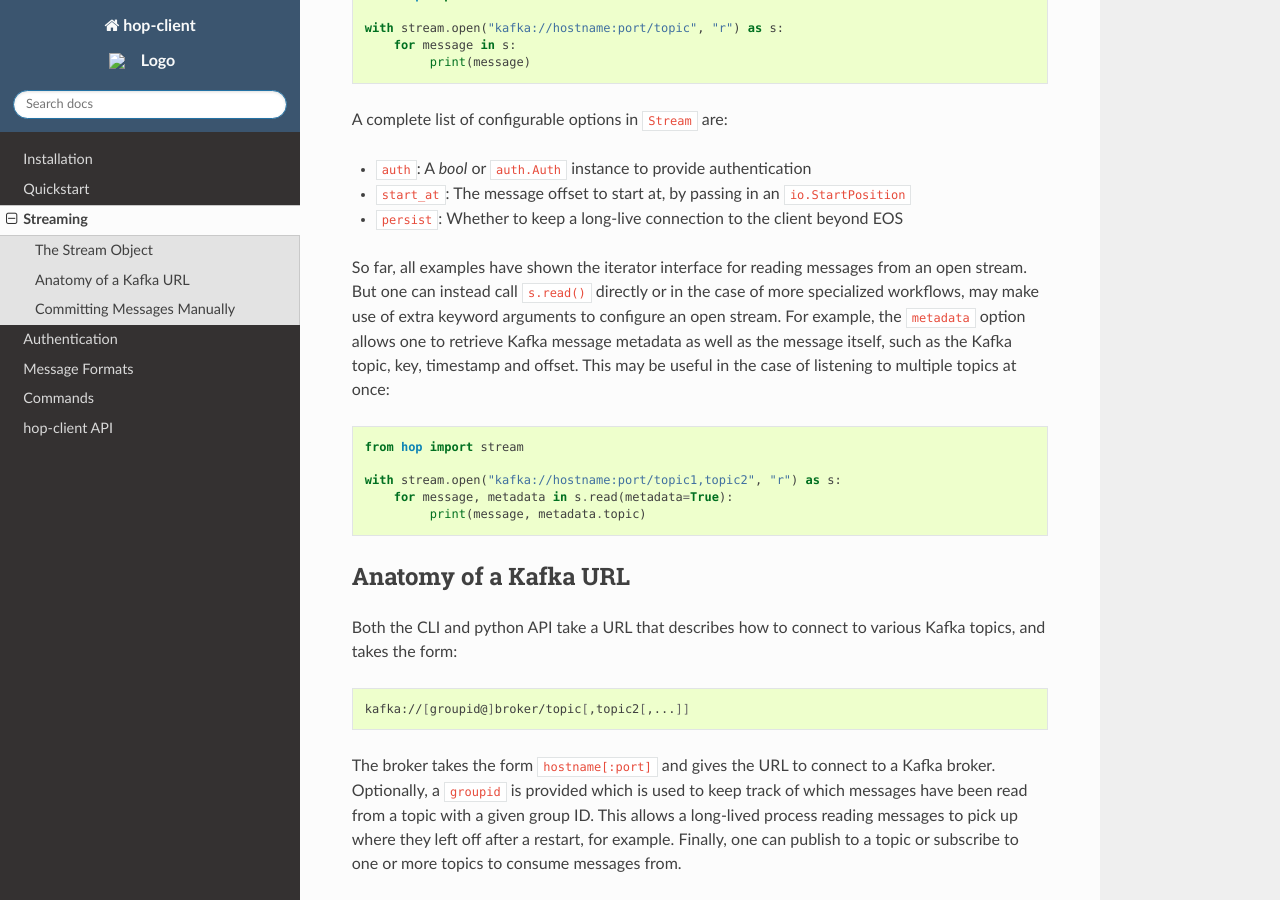
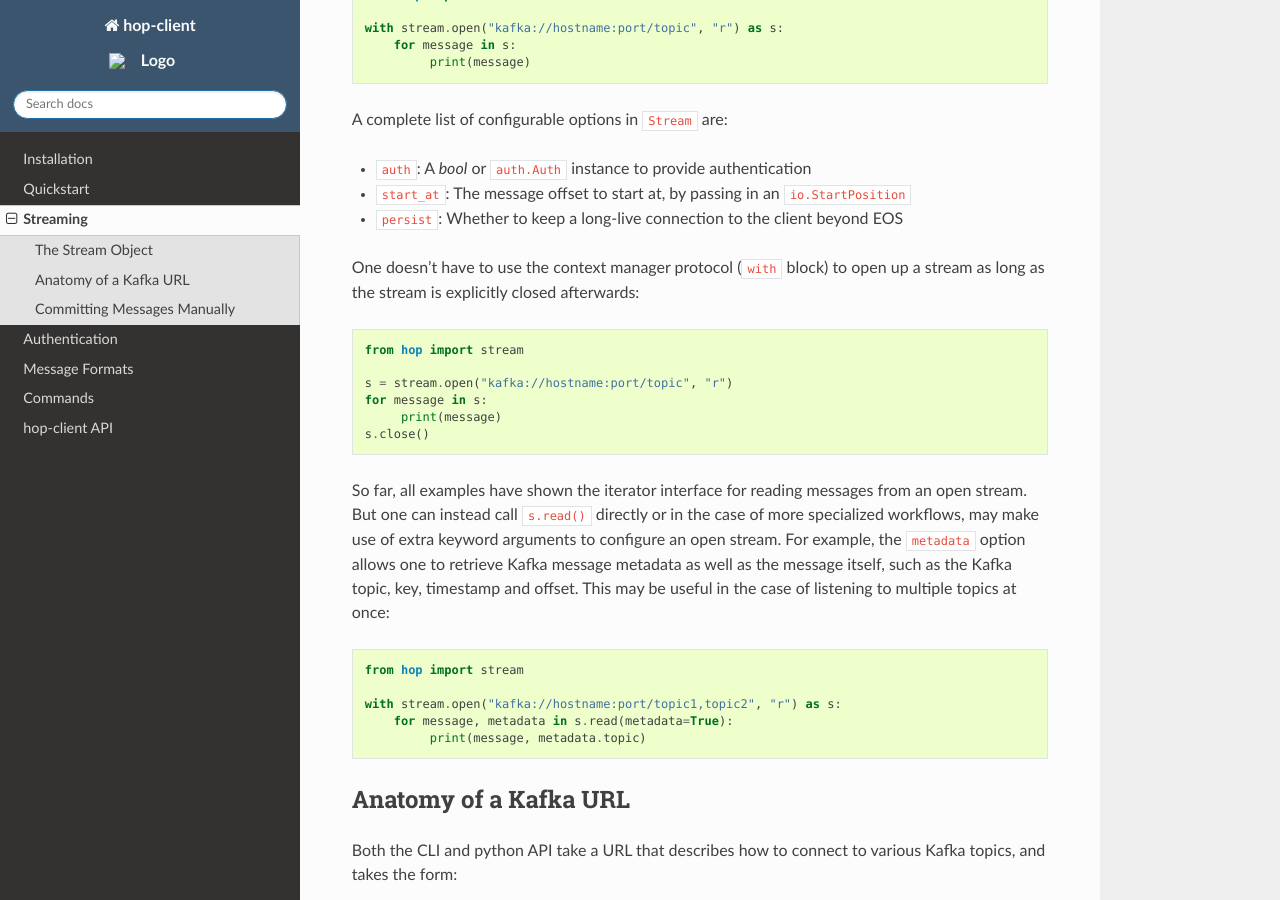
Before and after one commit to scimma/hop-client, a Sphinx documentation site: the page built from doc/user/stream.rst, in a window 1280 px wide and 900 px high, scrolled down 804 px. Built offline with Sphinx 7.4.7 and the Read the Docs theme 2.0.0, drawn with Linux system fonts in a browser that asks for light colours.

Commit message:
stream.rst: add notes on context manager protocol

```diff
--- a/doc/user/stream.rst
+++ b/doc/user/stream.rst
@@ -45,6 +45,18 @@ A complete list of configurable options in :code:`Stream` are:
 * :code:`auth`: A `bool` or :code:`auth.Auth` instance to provide authentication
 * :code:`start_at`: The message offset to start at, by passing in an :code:`io.StartPosition`
 * :code:`persist`: Whether to keep a long-live connection to the client beyond EOS
+
+One doesn't have to use the context manager protocol (:code:`with` block)
+to open up a stream as long as the stream is explicitly closed afterwards:
+
+.. code:: python
+
+    from hop import stream
+
+    s = stream.open("kafka://hostname:port/topic", "r")
+    for message in s:
+         print(message)
+    s.close()
 
 So far, all examples have shown the iterator interface for reading messages from an open
 stream. But one can instead call :code:`s.read()` directly or in the case of more specialized
```
